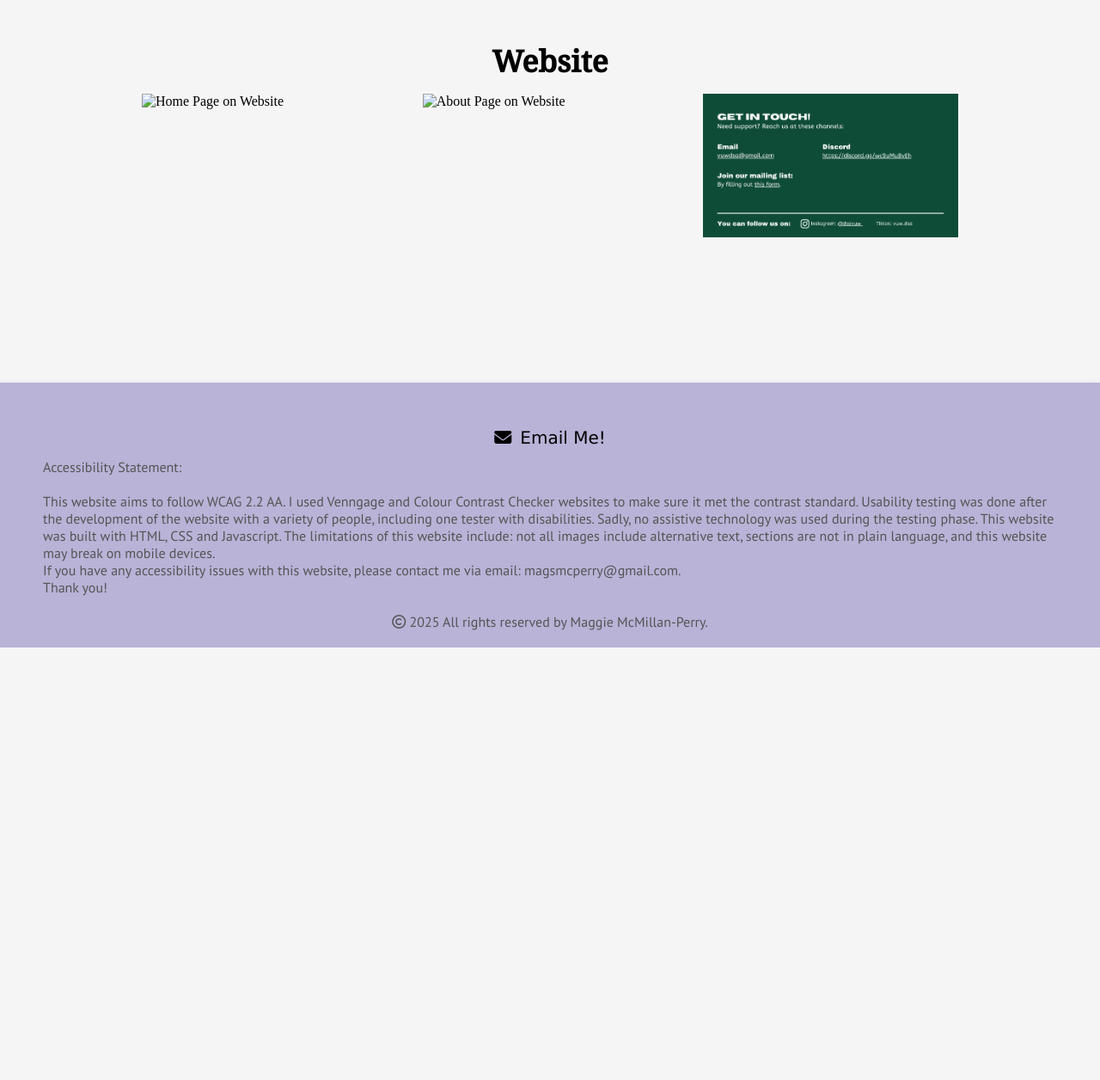
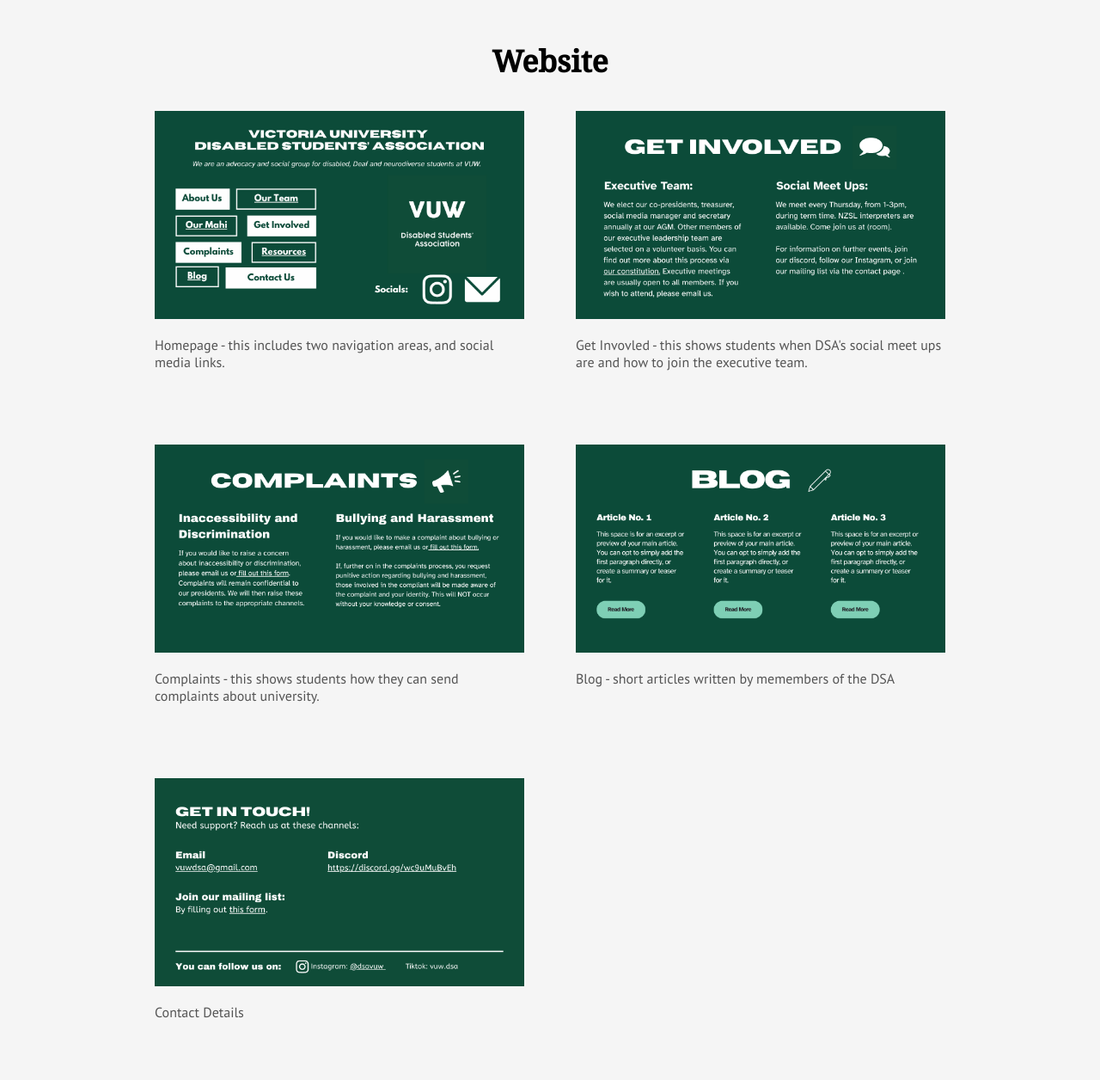
Before and after one commit to maggie-mp/maggie-mp.github.io, a plain HTML site: page dsa.html in a window 1280 px wide. Shown: the part 1624-2880 px from the top of the page at 86% size. Before the commit the page ends 2377 px from the top, so only its background shows below. Drawn offline with Linux system fonts and the light colour scheme.

Commit message:
DSA information added

```diff
--- a/dsa.html
+++ b/dsa.html
@@ -98,20 +98,35 @@
 			<h2 style="margin-top: 50px;">Website</h2>
 
 			<div class="row">
-					<div class="column img">
-		  			<img src="images/portfolio/dsa/" alt="Home Page on Website">
-					</div>
+				<div class="column report">
+					<img src="images/portfolio/dsa/Home.png" alt="">
+					<p>Homepage - this includes two navigation areas, and social media links.</p>
+				</div>
 
-					<div class="column img">
-		  			<img src="images/portfolio/dsa/" alt="About Page on Website">
-					</div>
-
-					<div class="column img">
-		  			<img src="images/portfolio/dsa/contact.png" alt="Contact Page on Website">
-					</div>
+				<div class="column report">
+					<img src="images/portfolio/dsa/Get Involved.png" alt="">
+					<p>Get Invovled - this shows students when DSA's social meet ups are and how to join the executive team.</p>
+				</div>
 			</div>
 
+			<div class="row">
+				<div class="column report">
+					<img src="images/portfolio/dsa/Complaints.png" alt="">
+					<p>Complaints - this shows students how they can send complaints about university.</p>
+				</div>
 
+				<div class="column report">
+					<img src="images/portfolio/dsa/Blog.png" alt="">
+					<p>Blog - short articles written by memembers of the DSA</p>
+				</div>
+			</div>
+
+			<div class="row">
+				<div class="column report">
+					<img src="images/portfolio/dsa/Contact.png" alt="">
+					<p>Contact Details</p>
+				</div>
+			</div>
 
 		</section>
 
```
Also changed, not shown: images/portfolio/dsa/Blog.png (added), images/portfolio/dsa/Complaints.png (added), images/portfolio/dsa/Get Involved.png (added), images/portfolio/dsa/Home.png (added).
